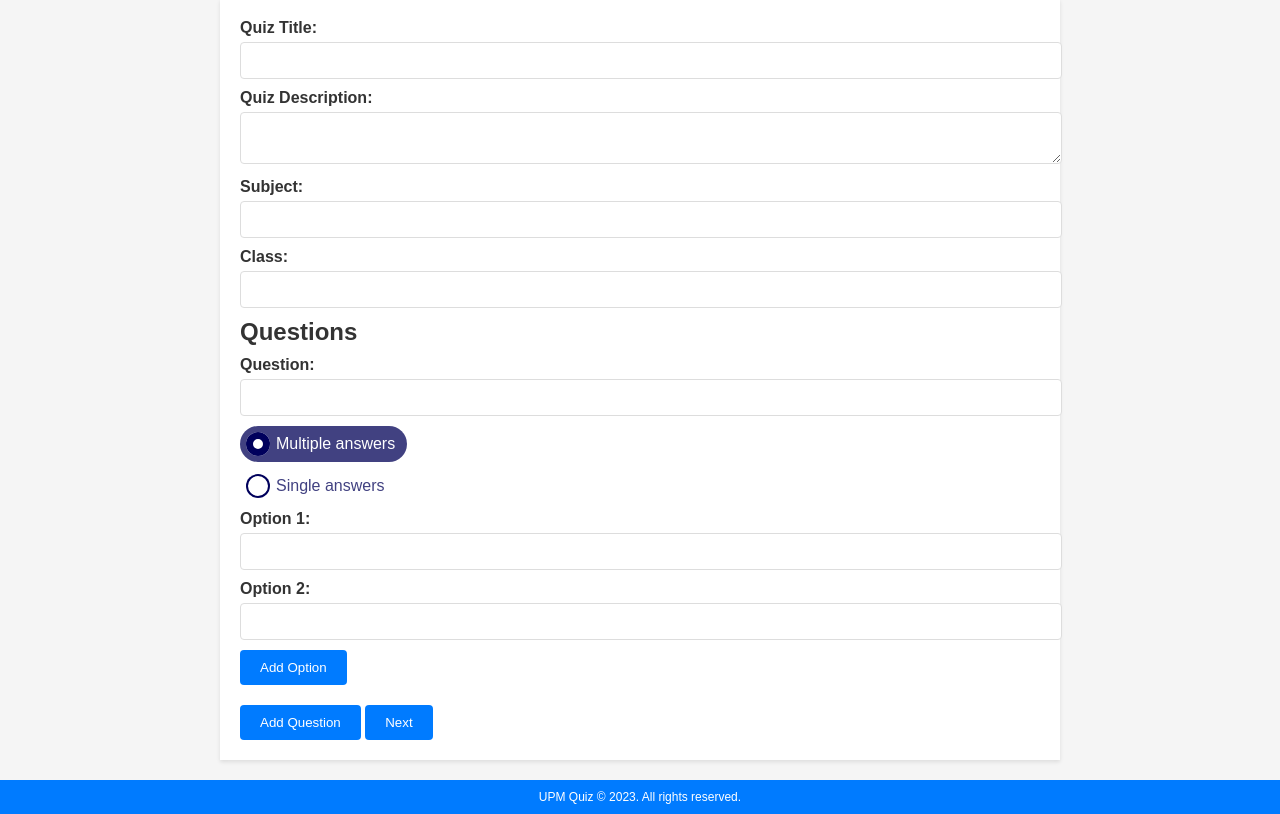
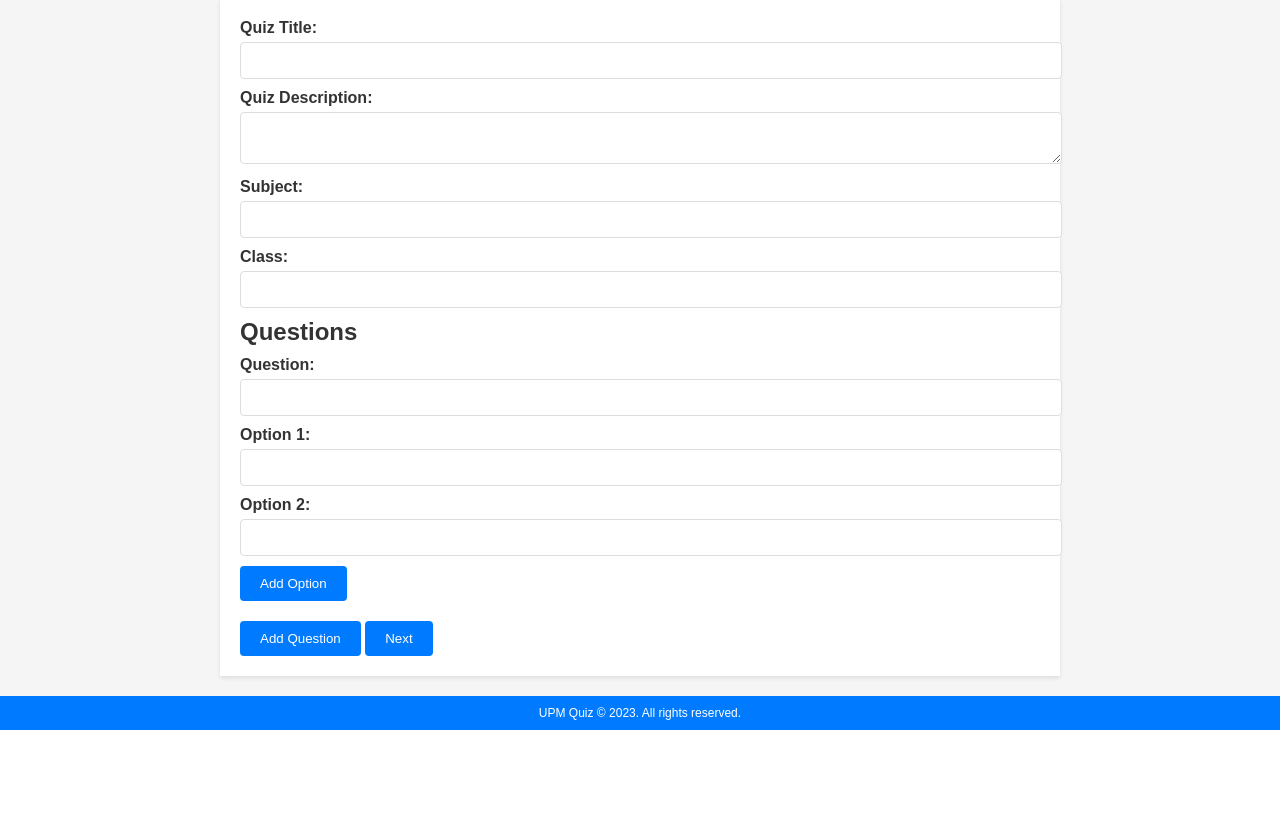
Before and after one commit to Abdelouafi09/UPM_Quiz, a Flask app: page /quiz/create in a window 1280 px wide. Shown: the part 126-940 px from the top of the page. After the commit the page ends 856 px from the top, so only its background shows below. Run offline with Flask 3, Linux system fonts and the light colour scheme.

Commit message:
create quiz page comleted

```diff
--- a/templates/create_quiz.html
+++ b/templates/create_quiz.html
@@ -35,18 +35,6 @@
                 <div class="question">
                     <label for="question-1">Question:</label>
                     <input type="text" id="question-1" name="question[]" required>
-                    <div class="container">
-	<div>
-		<label>
-			<input type="radio" name="radio" value='multi' checked>
-			<span>Multiple answers</span>
-		</label>
-		<label>
-			<input type="radio" name="radio" value='single'>
-			<span>Single answers</span>
-		</label>
-	</div>
-</div>
 
                     <label for="option-1">Option 1:</label>
                     <input type="text" id="option-1" name="option-1[]" required>
@@ -68,7 +56,7 @@
     </footer>
 
     <script>
-        // Add option functionality
+// Add option functionality
 var questionSection = document.getElementById('question-section');
 var addQuestionBtn = document.getElementById('add-question');
 var questionCount = 1;
@@ -84,27 +72,6 @@ addQuestionBtn.addEventListener('click', function() {
     questionInput.type = 'text';
     questionInput.name = 'question[]';
     questionInput.required = true;
-
-    var questionTypeLabel = document.createElement('label');
-    questionTypeLabel.textContent = 'Question Type:';
-    var questionTypeSingle = document.createElement('input');
-    questionTypeSingle.type = 'radio';
-    questionTypeSingle.id = 'question-type-single-' + questionCount;
-    questionTypeSingle.name = 'question_type[' + questionCount + ']';
-    questionTypeSingle.value = 'single';
-    questionTypeSingle.required = true;
-    var questionTypeSingleLabel = document.createElement('label');
-    questionTypeSingleLabel.textContent = 'Single Correct Answer';
-    questionTypeSingleLabel.setAttribute('for', 'question-type-single-' + questionCount);
-
-    var questionTypeMultiple = document.createElement('input');
-    questionTypeMultiple.type = 'radio';
-    questionTypeMultiple.id = 'question-type-multiple-' + questionCount;
-    questionTypeMultiple.name = 'question_type[' + questionCount + ']';
-    questionTypeMultiple.value = 'multiple';
-    var questionTypeMultipleLabel = document.createElement('label');
-    questionTypeMultipleLabel.textContent = 'Multiple Correct Answers';
-    questionTypeMultipleLabel.setAttribute('for', 'question-type-multiple-' + questionCount);
 
     var option1Label = document.createElement('label');
     option1Label.textContent = 'Option 1:';
@@ -127,11 +94,6 @@ addQuestionBtn.addEventListener('click', function() {
 
     newQuestion.appendChild(questionLabel);
     newQuestion.appendChild(questionInput);
-    newQuestion.appendChild(questionTypeLabel);
-    newQuestion.appendChild(questionTypeSingle);
-    newQuestion.appendChild(questionTypeSingleLabel);
-    newQuestion.appendChild(questionTypeMultiple);
-    newQuestion.appendChild(questionTypeMultipleLabel);
     newQuestion.appendChild(option1Label);
     newQuestion.appendChild(option1Input);
     newQuestion.appendChild(option2Label);
```
